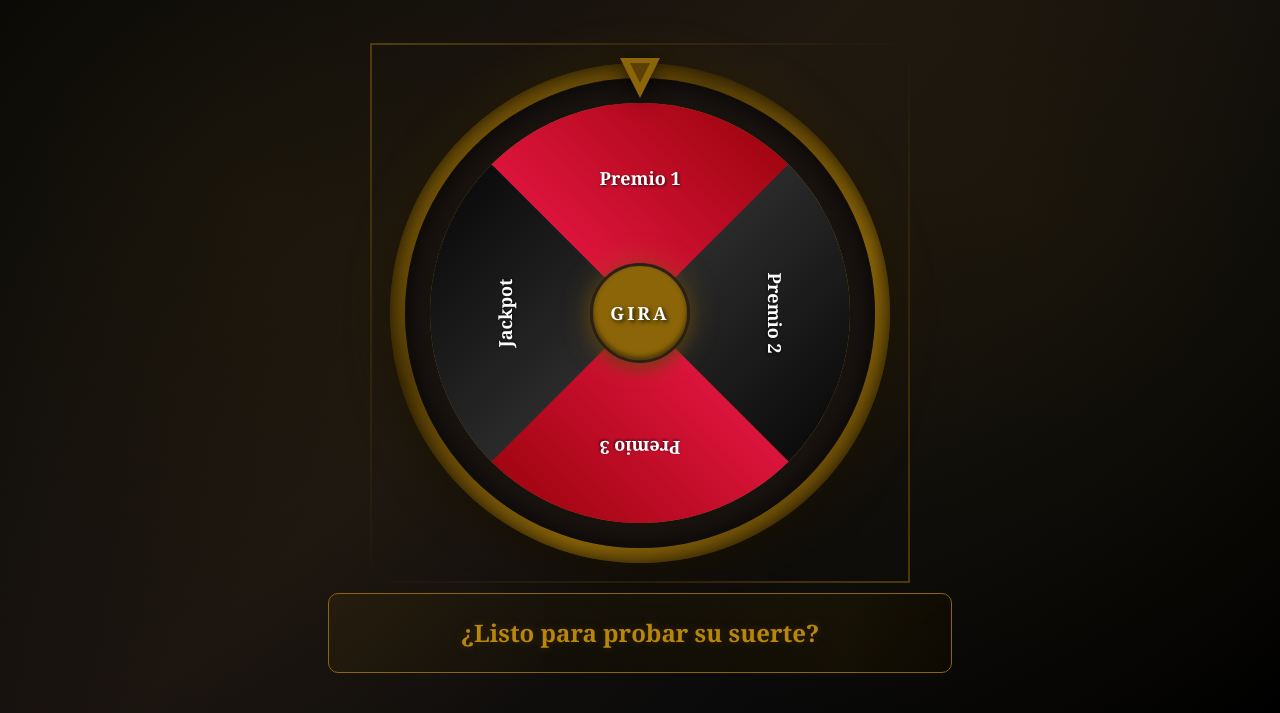
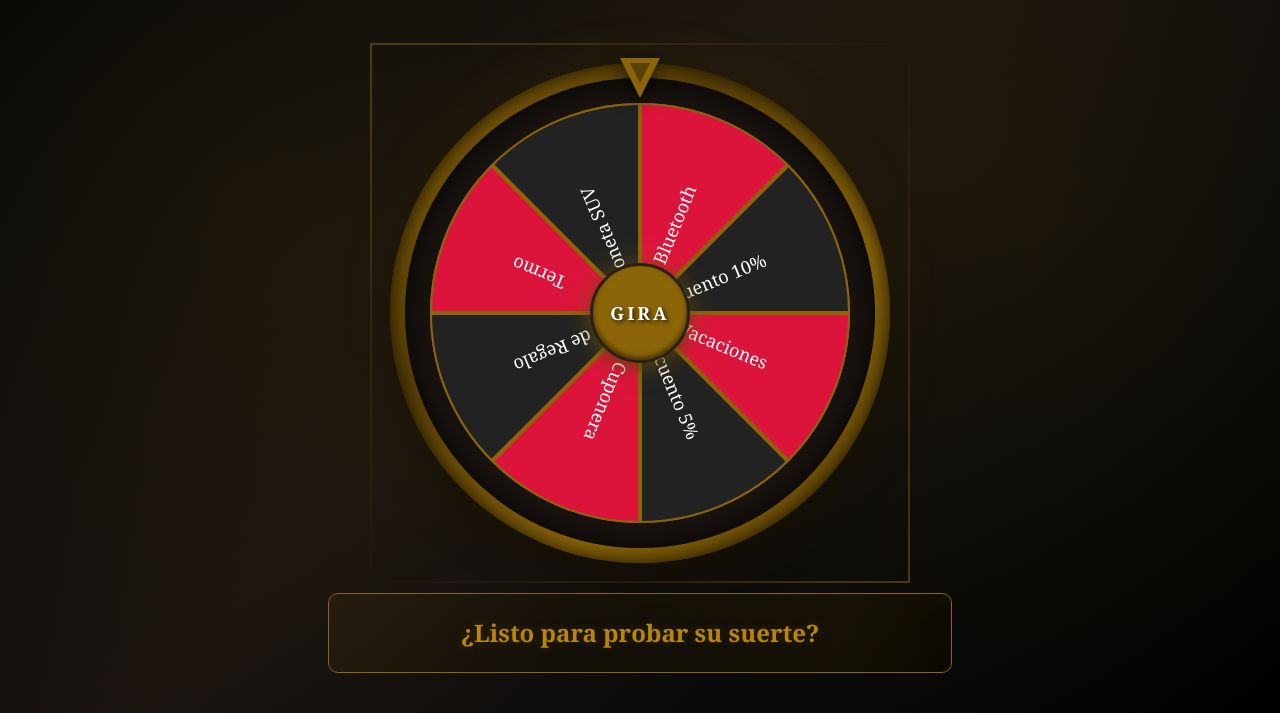
Before and after one commit to TheBIGduke/DEMO-PlayCity-Pickin, a plain HTML site: page index.html in a window 1280 px wide. Shown: the part 301-1014 px from the top of the page. Drawn offline with Linux system fonts and the light colour scheme.

Commit message:
Added more prizes

```diff
--- a/index.html
+++ b/index.html
@@ -115,11 +115,11 @@
         .wheel-segment {
             position: absolute;
             top: 0;
-            left: 0;
-            width: 100%;
-            height: 100%;
-            clip-path: polygon(50% 50%, 0% 0%, 100% 0%);
-            transform-origin: center;
+            left: 50%;
+            width: 50%;
+            height: 50%;
+            transform-origin: 0% 100%;
+            overflow: hidden;
         }
 
         .segment-inner {
@@ -321,7 +321,7 @@
             <div class="pointer"></div>
             <div class="outer-ring">
                 <div class="middle-ring">
-                    <div class="wheel" id="wheel"></div>
+                    <div class="wheel" id="wheel-svg-container"></div>
                     <div class="center-circle" onclick="spin()"></div>
                 </div>
             </div>
@@ -333,112 +333,80 @@
     </div>
 
     <script>
-        const prizes = [
-            // Adjust the weight to change the probability of each prize
-            { number: 1, color: 'red', prize: 'Premio 1', weight: 1 },
-            { number: 2, color: 'black', prize: 'Premio 2', weight: 3 },
-            { number: 3, color: 'red', prize: 'Premio 3', weight: 15 },
-            { number: 4, color: 'black', prize: 'Jackpot', weight: 20 }
-        ];
+const prizes = [
+    { number: 1, color: 'red', prize: 'Bocina Bluetooth', weight: 1 },
+    { number: 2, color: 'black', prize: 'Descuento 10%', weight: 3 },
+    { number: 3, color: 'red', prize: 'Vacaciones', weight: 15 },
+    { number: 4, color: 'black', prize: 'Decuento 5%', weight: 20 },
+    { number: 5, color: 'red', prize: 'Cuponera', weight: 25 },
+    { number: 6, color: 'black', prize: 'Bolsa de Regalo', weight: 20 },
+    { number: 7, color: 'red', prize: 'Termo', weight: 15 },
+    { number: 8, color: 'black', prize: 'Camioneta SUV', weight: 1 }
+];
 
-        let isSpinning = false;
-        let currentRotation = 0;
+function createWheel() {
+    const size = 420;
+    const radius = size / 2;
+    const segmentAngle = 360 / prizes.length;
+    const wheel = document.getElementById('wheel-svg-container');
+    let svg = `<svg id="wheel-svg" width="${size}" height="${size}" viewBox="0 0 ${size} ${size}" style="border-radius:50%;overflow:visible;">`;
 
-        function createWheel() {
-            const wheel = document.getElementById('wheel');
-            wheel.innerHTML = '';
-            const segmentAngle = 360 / prizes.length;
+    prizes.forEach((prize, i) => {
+        const startAngle = i * segmentAngle - 90;
+        const endAngle = startAngle + segmentAngle;
+        const x1 = radius + radius * Math.cos(Math.PI * startAngle / 180);
+        const y1 = radius + radius * Math.sin(Math.PI * startAngle / 180);
+        const x2 = radius + radius * Math.cos(Math.PI * endAngle / 180);
+        const y2 = radius + radius * Math.sin(Math.PI * endAngle / 180);
 
-            prizes.forEach((prize, index) => {
-                const segment = document.createElement('div');
-                segment.className = `wheel-segment segment-${prize.color}`;
-                segment.style.transform = `rotate(${index * segmentAngle}deg)`;
+        const largeArc = segmentAngle > 180 ? 1 : 0;
+        const color = prize.color === 'red' ? '#DC143C' : '#222';
 
-                const inner = document.createElement('div');
-                inner.className = 'segment-inner';
+        svg += `
+            <path d="M${radius},${radius} L${x1},${y1} A${radius},${radius} 0 ${largeArc},1 ${x2},${y2} Z"
+                fill="${color}" stroke="#8b6508" stroke-width="4"/>
+        `;
 
-                const prizeText = document.createElement('span');
-                prizeText.textContent = prize.prize;
+        // Text position
+        const textAngle = startAngle + segmentAngle / 2;
+        const textRadius = radius * 0.65;
+        const tx = radius + textRadius * Math.cos(Math.PI * textAngle / 180);
+        const ty = radius + textRadius * Math.sin(Math.PI * textAngle / 180);
 
-                const textRotation = (index * segmentAngle) + (segmentAngle / 2);
-                const isBlack = prize.color === 'black';
+        svg += `
+            <text x="${tx}" y="${ty}" text-anchor="end" alignment-baseline="middle"
+                fill="#fff" font-size="18" font-family="Georgia" transform="rotate(${textAngle},${tx},${ty})">
+                ${prize.prize}
+            </text>
+        `;
+    });
 
-                // Base styles for all segments
-                prizeText.style.transformOrigin = 'center';
-                prizeText.style.display = 'inline-block';
-                prizeText.style.width = '100%';
-                prizeText.style.textAlign = 'center';
-                prizeText.style.position = 'absolute';
-                prizeText.style.top = '15%';
-                prizeText.style.left = '0';
-                prizeText.style.transformBox = 'fill-box';
+    svg += '</svg>';
+    wheel.innerHTML = svg;
+}
 
-                // Different rotation and alignment for black segments
-                if (isBlack) {
-                    prizeText.style.transform = `rotate(${textRotation}deg) translateY(0) rotate(${textRotation + 90}deg)`;
-                } else {
-                    // Red segments (mirrored)
-                    prizeText.style.transform = `rotate(${textRotation}deg) translateY(0) rotate(180deg) rotate(${textRotation + 90}deg)`;
-                }
+createWheel();
 
-                inner.appendChild(prizeText);
-                segment.appendChild(inner);
-                wheel.appendChild(segment);
-            });
-        }
+function spin() {
+    const wheel = document.getElementById('wheel-svg-container');
+    const segmentCount = prizes.length;
+    const segmentAngle = 360 / segmentCount;
+    const randomIndex = Math.floor(Math.random() * segmentCount);
+    const extraSpins = 5; // number of full spins for animation
+    const finalAngle = 360 * extraSpins - randomIndex * segmentAngle + segmentAngle / 2;
 
-        function getWeightedRandomPrize() {
-            const totalWeight = prizes.reduce((sum, prize) => sum + prize.weight, 0);
-            let random = Math.random() * totalWeight;
+    wheel.style.transition = 'transform 4s cubic-bezier(0.17, 0.67, 0.12, 0.99)';
+    wheel.style.transform = `rotate(${finalAngle}deg)`;
 
-            for (let i = 0; i < prizes.length; i++) {
-                random -= prizes[i].weight;
-                if (random <= 0) {
-                    return i;
-                }
-            }
-            return 0;
-        }
-
-        function spin() {
-            if (isSpinning) return;
-
-            isSpinning = true;
-            const result = document.getElementById('result');
-            const wheel = document.getElementById('wheel');
-
-            result.textContent = 'Spinning...';
-            result.classList.remove('win-animation');
-
-            const selectedIndex = getWeightedRandomPrize();
-            const segmentAngle = 360 / prizes.length;
-            const prizeAngle = selectedIndex * segmentAngle + (segmentAngle / 2);
-
-            const spins = 5 + Math.floor(Math.random() * 3);
-            const finalRotation = spins * 360 + (360 - prizeAngle);
-            currentRotation += finalRotation;
-
-            wheel.style.transform = `rotate(${currentRotation}deg)`;
-
-            setTimeout(() => {
-                const prize = prizes[selectedIndex];
-                result.innerHTML = `
-                    <div>
-                        <div style="color: #6b5208; font-size: 16px; margin-bottom: 10px;">¡Felicidades, ganaste!</div>
-                        <div style="color: #b8860b; font-size: 24px; font-weight: bold;">${prize.prize}</div>
-                    </div>
-                `;
-                result.classList.add('win-animation');
-
-                if (prize.prize.toLowerCase().includes('jackpot')) {
-                    // Confetti effect can be added here with a library if desired
-                }
-
-                isSpinning = false;
-            }, 4000);
-        }
-
-        createWheel();
+    // Show result after spin
+    setTimeout(() => {
+        document.getElementById('result').textContent = `¡Ganaste: ${prizes[randomIndex].prize}!`;
+        document.getElementById('result').classList.add('win-animation');
+        setTimeout(() => {
+            document.getElementById('result').classList.remove('win-animation');
+        }, 1000);
+    }, 4000);
+}
     </script>
 </body>
 </html>
```
